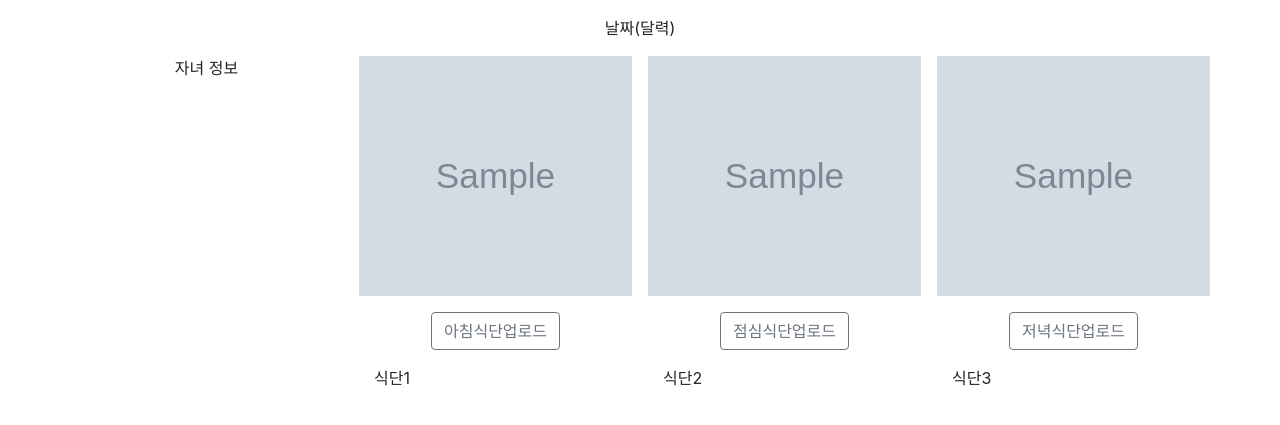
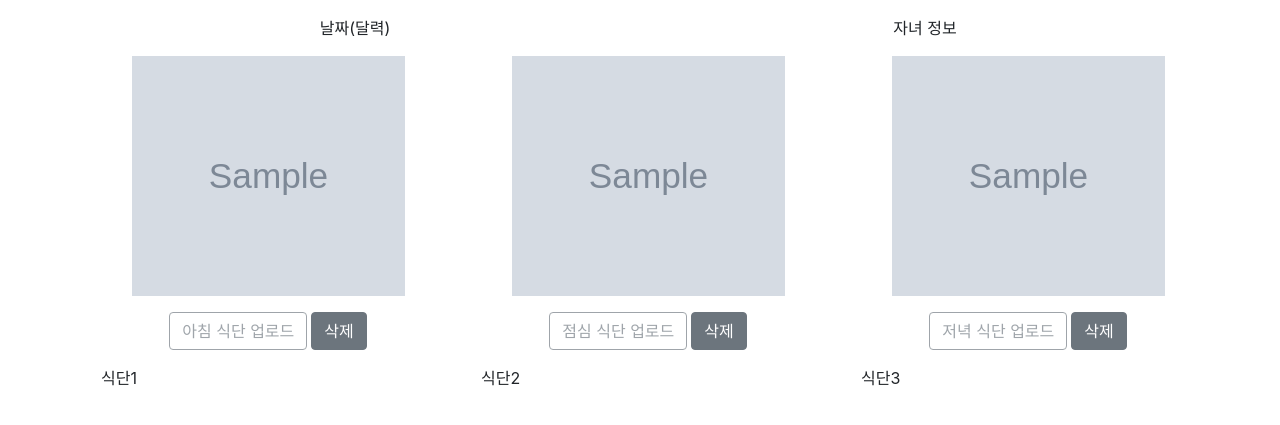
Before and after one commit to AIVLE-School-first-Big-Project/Class5_Team_10, a Django app: template meal/templates/meal/meal.html in a window 1280 px wide. Shown: the top 425 px of the page. Run offline with Django 3.2, Linux system fonts and the light colour scheme; the template is opened without the code that fills it: values that come from a table or form of the project are taken from there, others are empty; tables that the repository leaves empty hold one stand-in row (values such as "Sample post"); grey boxes marked "Sample" are stand-in pictures; some libraries are stand-ins or nearby versions.

Commit message:
식단 이미지 삭제 기능 구현 및 업로드 버튼 예외처리

```diff
--- a/meal/templates/meal/meal.html
+++ b/meal/templates/meal/meal.html
@@ -13,7 +13,7 @@
 }
 
 .img {
-    width: 100%;
+    width: 75%;
     height: 15rem;
 }
 </style>
@@ -31,7 +31,8 @@ function modal_show(meal) {
     } else {
         $('#' + meal + '_modal img').attr('src', "{% static 'image/식판.jpg' %}")
     }
-    $('#meal_fileBtn').val('')
+
+    $('#' + meal + '_fileBtn').val('')
     $('#' + meal + '_modal').modal('show')
 }
 
@@ -44,6 +45,9 @@ function meal_upload(meal) {
     else if (meal == 'lunch') meal_time = '점심'
     else meal_time = '저녁'
 
+    if (!$('#' + meal + '_fileBtn').val())
+         $('#' + meal + '_mod').attr('disabled', 'disabled')
+
     $('#' + meal + '_fileBtn').change(function() {
         if(this.files[0]) {
             let reader = new FileReader()
@@ -54,6 +58,7 @@ function meal_upload(meal) {
                 readerResult = reader.result
             }, false)
         }
+        $('#' + meal + '_upload').removeAttr('disabled')
     })
 
     $('#' + meal + '_upload').click(function() {
@@ -75,8 +80,37 @@ function meal_upload(meal) {
             contentType: false,
             processData: false,
         })
+        $('.' + meal + '_upload').attr('disabled', 'disabled')
+        $('#' + meal + '_modal').modal('hide')
+        $('.' + meal + '_del_btn').removeAttr('disabled')
+    })
+}
 
-        $('#' + meal + '_modal').modal('hide')
+function del_img(meal) {
+    let now = new Date()
+    let regdate = now.toLocaleDateString()
+    let meal_time
+
+    if (meal == 'morning') meal_time = '아침'
+    else if (meal == 'lunch') meal_time = '점심'
+    else meal_time = '저녁'
+
+    $('#del_modal').modal('show')
+    $('#delete_Btn').click(function() {
+        $.ajax({
+            url: 'del_img',
+            method: 'delete',
+            data: JSON.stringify({
+                regdate: regdate,
+                meal_time: meal_time
+            }),
+            contentType: 'application/json'
+        }).done(function(result) {
+            $('#' + meal).attr('src', "{% static 'image/식판.jpg' %}")
+            $('.' + meal + '_del_btn').attr('disabled', 'disabled')
+            $('.' + meal + '_upload').removeAttr('disabled')
+            $('#del_modal').modal('hide')
+        })
     })
 }
 
@@ -95,19 +129,29 @@ $(document).ready(function() {
         modal_show('evening')
         meal_upload('evening')
     })
+
+    $('.morning_del_btn').click(function() {
+        del_img('morning')
+    })
+
+    $('.lunch_del_btn').click(function() {
+        del_img('lunch')
+    })
+
+    $('.evening_del_btn').click(function() {
+        del_img('evening')
+    })
 })
 </script>
 <body>
     <div class="container my-3">
         <div class="row">
-            <div class="col"></div>
-            <div class="col-8 w-100">
+            <div class="col w-100">
                 <div class="text-center">날짜(달력)</div>
             </div>
-            <div class="col"></div>
+            <div class="col d-flex justify-content-center">자녀 정보</div>
         </div>
         <div class="row mt-3">
-            <div class="col d-flex justify-content-center">자녀 정보</div>
             <div class="col ml-3">
                 <div class="row d-flex justify-content-center mb-3">
                     {% if morning_meal %}
@@ -117,7 +161,13 @@ $(document).ready(function() {
                     {% endif %}
                 </div>
                 <div class="row d-flex justify-content-center mb-3">
-                    <button class="btn btn-outline-secondary morning_upload">아침식단업로드</button>
+                    {% if morning_meal %}
+                    <button class="btn btn-outline-secondary morning_upload mr-1" disabled>아침 식단 업로드</button>
+                    <button class="btn btn-secondary morning_del_btn">삭제</button>
+                    {% else %}
+                    <button class="btn btn-outline-secondary morning_upload mr-1">아침 식단 업로드</button>
+                    <button class="btn btn-secondary morning_del_btn" disabled>삭제</button>
+                    {% endif %}
                 </div>
                 <div class="row d-flex justify-content-center mb-3">
                     <div class="col">식단1</div>
@@ -132,7 +182,13 @@ $(document).ready(function() {
                     {% endif %}
                 </div>
                 <div class="row d-flex justify-content-center mb-3">
-                    <button class="btn btn-outline-secondary lunch_upload">점심식단업로드</button>
+                    {% if lunch_meal %}
+                    <button class="btn btn-outline-secondary lunch_upload mr-1" disabled>점심 식단 업로드</button>
+                    <button class="btn btn-secondary lunch_del_btn">삭제</button>
+                    {% else %}
+                    <button class="btn btn-outline-secondary lunch_upload mr-1">점심 식단 업로드</button>
+                    <button class="btn btn-secondary lunch_del_btn" disabled>삭제</button>
+                    {% endif %}
                 </div>
                 <div class="row d-flex justify-content-center mb-3">
                     <div class="col">식단2</div>
@@ -147,7 +203,13 @@ $(document).ready(function() {
                     {% endif %}
                 </div>
                 <div class="row d-flex justify-content-center mb-3">
-                    <button class="btn btn-outline-secondary evening_upload">저녁식단업로드</button>
+                    {% if evening_meal %}
+                    <button class="btn btn-outline-secondary evening_upload mr-1" disabled>저녁 식단 업로드</button>
+                    <button class="btn btn-secondary evening_del_btn">삭제</button>
+                    {% else %}
+                    <button class="btn btn-outline-secondary evening_upload mr-1">저녁 식단 업로드</button>
+                    <button class="btn btn-secondary evening_del_btn" disabled>삭제</button>
+                    {% endif %}
                 </div>
                 <div class="row d-flex justify-content-center mb-3">
                     <div class="col">식단3</div>
@@ -217,3 +279,23 @@ $(document).ready(function() {
         </div>
     </div>
 </div>
+<!-- 삭제 모달 -->
+<div class="modal fade" id="del_modal" tabindex="-1">
+    <div class="modal-dialog">
+        <div class="modal-content">
+            <div class="modal-header">
+                <strong>식단 이미지 삭제</strong>
+                <button type="button" class="close" data-dismiss="modal">
+                    <span>x</span>
+                </button>
+            </div>
+            <div class="modal-body text-center">
+                <p><strong><font color="red">정말 삭제하시겠습니까 ?</font></strong></p>
+            </dov>
+            <div class="modal-footer justify-content-center">
+                <button class="btn btn-outline-secondary" data-dismiss="modal">취소</button>
+                <button class="btn btn-secondary" id="delete_Btn">&nbsp;&nbsp;&nbsp;삭제&nbsp;&nbsp;&nbsp;</button>
+            </div>
+        </div>
+    </div>
+</div>
--- a/meal/urls.py
+++ b/meal/urls.py
@@ -5,5 +5,6 @@ app_name = 'meal'
 
 urlpatterns = [
     path('meal/', views.meal, name='meal'),
-    path('meal/upload', views.meal_upload, name='meal_upload')
+    path('meal/upload', views.meal_upload, name='meal_upload'),
+    path('meal/del_img', views.del_img, name='del_img')
 ]
```
Also changed, not shown: meal/views.py (+21 -1 lines).
